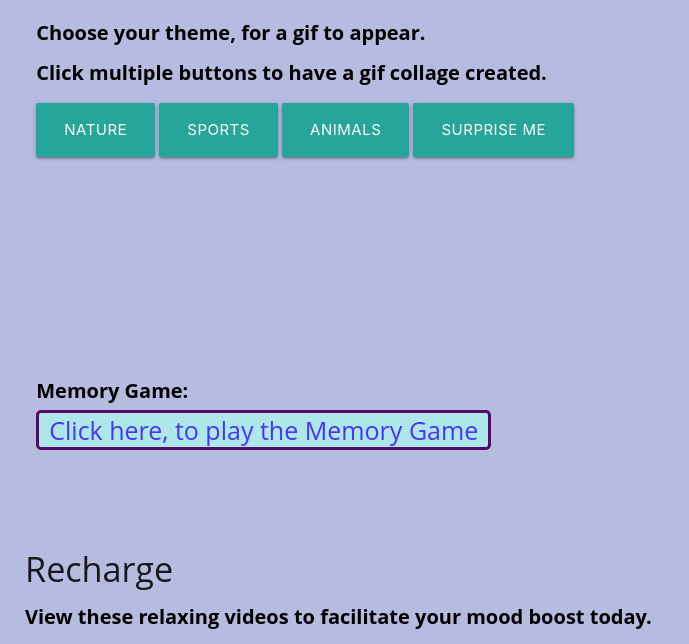
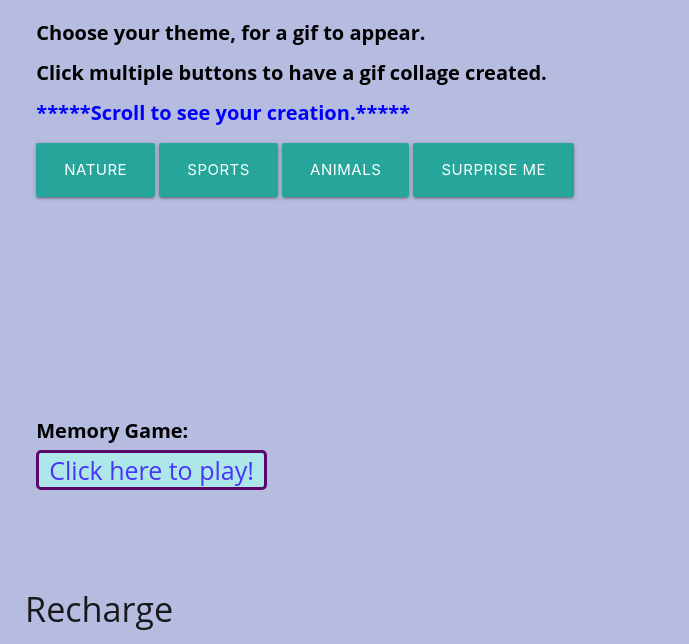
Before and after one commit to Kwerrell73/mood-boost, a plain HTML site: page index.html in a window 1280 px wide. Shown: the part 566-1210 px from the top of the page, without its empty margins (0-689 px from the left). Drawn offline with nearby package versions, Linux system fonts and the light colour scheme; grey boxes are pictures that could not be loaded.

Commit message:
added more styles to play section

```diff
--- a/assets/CSS/style.css
+++ b/assets/CSS/style.css
@@ -67,6 +67,12 @@ font-size: 20px;
 font-weight: bold;
 }
 
+.theme2 {
+  color: blue;
+  font-size: 20px;
+  font-weight: bold;
+  }
+
 .themeheader {
   text-decoration: underline;
 }
@@ -99,7 +105,8 @@ font-weight: bold;
   border-radius: 5px;
 padding-inline: 10px;
 text-decoration: bold;
-background-color: rgb(173, 231, 233)
+background-color: rgb(173, 231, 233);
+flex-wrap: wrap;
 }
 
 .video {
--- a/index.html
+++ b/index.html
@@ -86,6 +86,7 @@
 
                     <p class="theme1">Choose your theme, for a gif to appear.</p>
                     <P class="theme1">Click multiple buttons to have a gif collage created.</P>
+                    <p class="theme2">*****Scroll to see your creation.*****</P>
                     <button class="waves-effect waves-light btn-large" id="natureBtn">Nature</button>
                     <button class="waves-effect waves-light btn-large" id="sportsBtn">Sports</button>
                     <button class="waves-effect waves-light btn-large" id="animalBtn">Animals</button>
@@ -110,7 +111,7 @@
                 <p>
 
                     <a class=" memory" href=" https://kwerrell73.github.io/memory-game/">
-                        Click here, to play the Memory Game</a>
+                        Click here to play!</a>
 
                 </p>
             </div>
```
